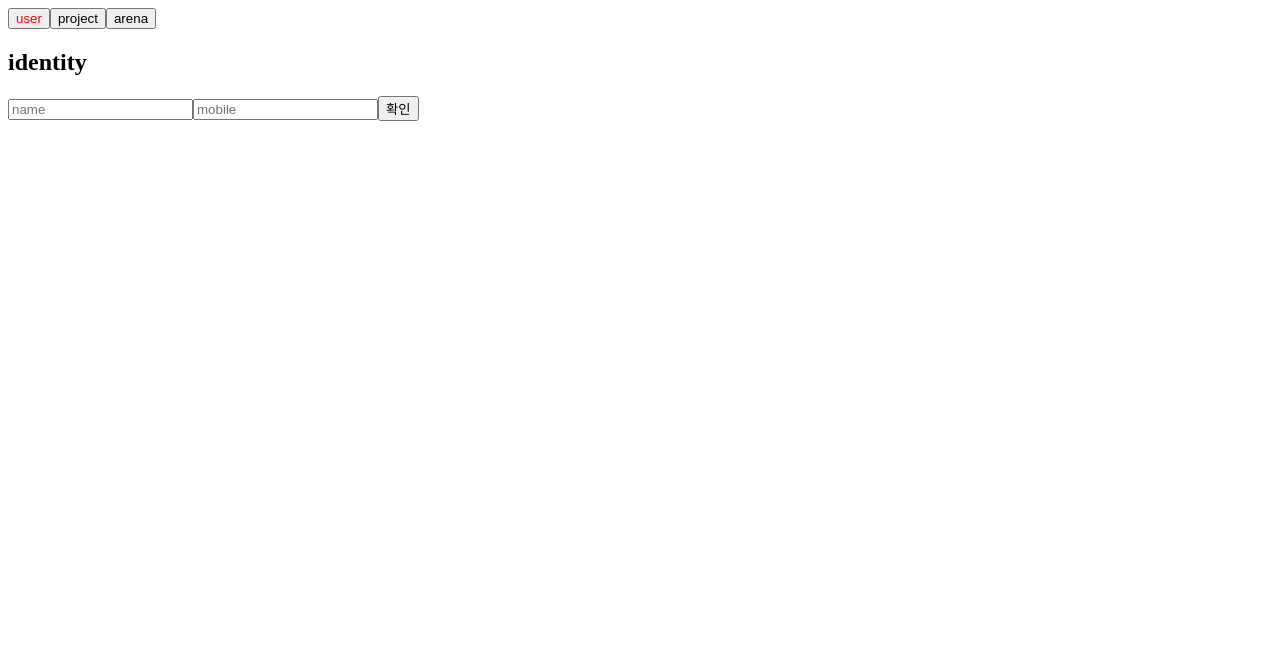
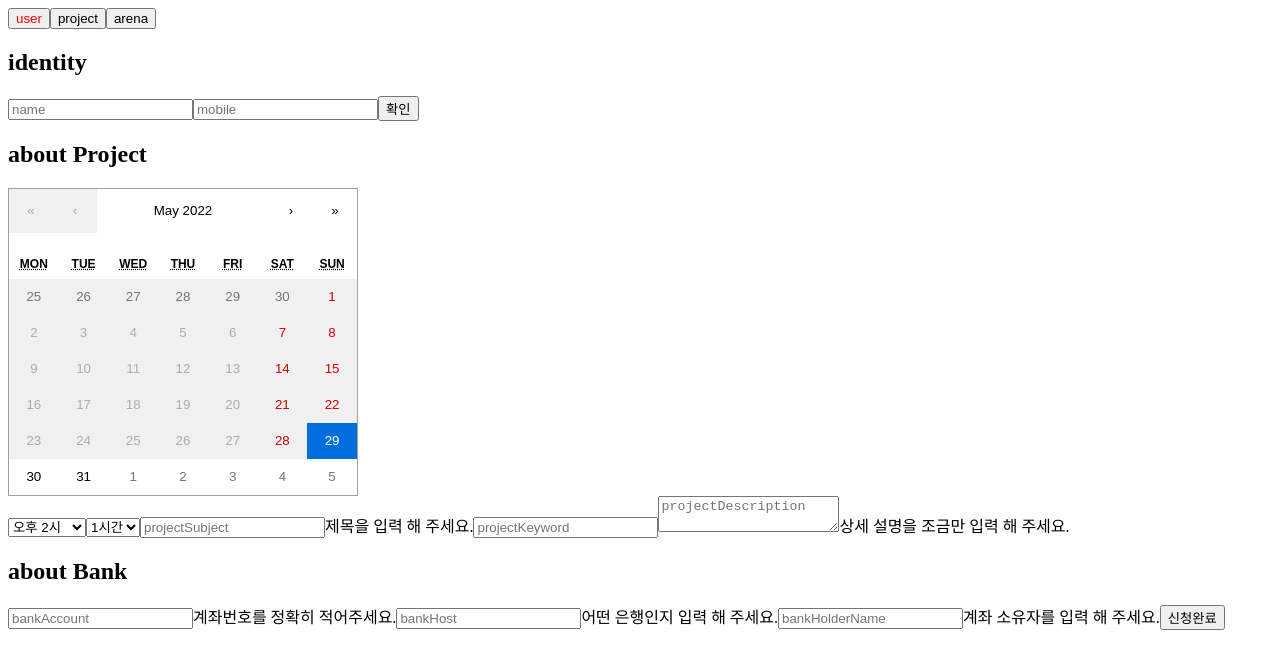
Before and after one commit to greyHairChooseLife/bulse_frontend, a React (Create React App) app: page / in a window 1280 px wide. Both pictures are taken after a click on the button "project". Shown: the top 668 px of the page. Built offline with nearby package versions, Linux system fonts and the light colour scheme; no server answers.

Commit message:
leave flag for QnA

```diff
--- a/src/components/Project.tsx
+++ b/src/components/Project.tsx
@@ -1,23 +1,79 @@
-import React, { useState, useEffect } from 'react';
+import React, { useState, useEffect, useReducer } from 'react';
 import axios from 'axios';
+import Calendar from 'react-calendar';
+import 'react-calendar/dist/Calendar.css';
 
 const api = axios.create({
 	baseURL: `http://${process.env.REACT_APP_API_SERVER_HOST}:${process.env.REACT_APP_API_SERVER_PORT}`,
 })
 console.log('axios baseURL : ', `http://${process.env.REACT_APP_API_SERVER_HOST}:${process.env.REACT_APP_API_SERVER_PORT}`);
 
-interface Iidentity {
-	mobileNumber: number | '',
-	name: string,
+interface IIdentity {
+	mobileNumber: number | ''
+	name: string
 	entered: boolean
+}
+
+interface INewProject {
+	projectTime: number
+	projectHour: number
+	projectSubject: string
+	projectKeyword?: string
+	projectDescription: string
+	bankAccount: number
+	bankHost: string
+	bankHolderName: string
 }
 
 export const Project = () => {
 
-	const [ identity, setIdentity ] = useState<Iidentity>({mobileNumber: '', name: '', entered: false});
+	const [ identity, setIdentity ] = useState<IIdentity>({mobileNumber: '', name: '', entered: false});
 	const [ projectList, setProjectList ] = useState<null>(null);
+	const [ newProject, setNewProject ] = useState<INewProject>({
+		projectTime: 14,
+		projectHour: 1,
+		projectSubject: '',
+		projectDescription: '',
+		bankAccount: 0,
+		bankHost: '',
+		bankHolderName:''
+	});
+	const [ newProjectDate, setNewProjectDate ] = useState<Date>(new Date());
 
-	//타이핑 할 때마다 setter함수 실행
+	interface IValidationErrMsg {
+		subject: string | null
+		description: string | null
+		bankAccount: string | null
+		bankHost: string | null
+		bankHolderName: string | null
+	}
+
+	const [ validationErrMsg, setValidationErrMsg ] = useState<IValidationErrMsg>({
+		subject: '제목을 입력 해 주세요.',
+		description: '상세 설명을 조금만 입력 해 주세요.',
+		bankAccount: '계좌번호를 정확히 적어주세요.',
+		bankHost: '어떤 은행인지 입력 해 주세요.',
+		bankHolderName: '계좌 소유자를 입력 해 주세요.',
+	});
+
+	interface IValidationErrCheck {
+		subject: boolean
+		description: boolean
+		bankAccount: boolean
+		bankHost: boolean
+		bankHolderName: boolean
+	}
+
+	const [ validationErrCheck, setValidationErrCheck ] = useState<IValidationErrCheck>({
+		subject: true,
+		description: true,
+		bankAccount: true,
+		bankHost: true,
+		bankHolderName: true,
+	})
+
+	// About IDENTITY
+	// 타이핑 할 때마다 setter함수 실행
 	const onChangeIdentity = (e: React.ChangeEvent<HTMLInputElement>) => {
 		const { name, value } = e.target;
 		setIdentity({
@@ -26,8 +82,8 @@ export const Project = () => {
 		});
 	};
 
-	//이름, 전화번호 유효성 확인
-	const checkValideIdentity = (name: string, mobileNumber: number | '') => {
+	// 이름, 전화번호 유효성 확인
+	const checkValideIdentity = (name: string, mobileNumber: number | ''): boolean => {
 		if(String(mobileNumber).length !== 11){
 			alert('11자리 전화번호를 정확히 입력해 주세요.');
 			return false;
@@ -35,12 +91,12 @@ export const Project = () => {
 		let haveNaN = false;
 		String(mobileNumber).split('').forEach((ele) => {
 			console.log(parseInt(ele));
-			if(isNaN(parseInt(ele))){
-				alert('숫자만 넣어 주세요.');
-				haveNaN = true;
-			}
+			if(isNaN(parseInt(ele))) haveNaN = true;
 		})
-		if(haveNaN !== false) return false;
+		if(haveNaN !== false){
+			alert('숫자만 넣어 주세요.');
+			return false;
+		}
 		if(name.trim() === ''){
 			alert('이름을 입력 해 주세요.')
 			return false;
@@ -49,8 +105,8 @@ export const Project = () => {
 		return true;
 	};
 
-	//입력된 이름, 전화번호로 등록된 projectList 받아오기
-	const fetchProjectList = async () => {
+	// 입력된 이름, 전화번호로 등록된 projectList 받아오기
+	const getProjectList = async () => {
 		const response = await api.get(`/project/${identity.mobileNumber}/${identity.name}`);
 		setProjectList(response.data);
 	};
@@ -62,7 +118,7 @@ export const Project = () => {
 			<input placeholder="mobile" onChange={onChangeIdentity} value={identity.mobileNumber} name="mobileNumber"></input>
 			<button onClick={() => {
 				if(checkValideIdentity(identity.name, identity.mobileNumber)){
-					fetchProjectList();
+					getProjectList();
 					setIdentity({
 						...identity,
 						entered: true
@@ -71,24 +127,254 @@ export const Project = () => {
 				}
 			}}>확인</button>
 		</div>;
+
+	// 타이핑 할 때마다 setter함수 실행
+	const onChangeProject = (e: React.ChangeEvent<HTMLInputElement | HTMLTextAreaElement | HTMLSelectElement>) => {
+		const { name, value } = e.target;
+		setNewProject({
+			...newProject,
+			[name]: value,
+		});
+		console.log('kkk: ', validationErrCheck);
+	};
+
+	useEffect(() => {
+		if(newProject.projectSubject.trim() === ''){
+			setValidationErrCheck({
+				...validationErrCheck,
+				subject: true
+			})
+		}else{
+			setValidationErrCheck({
+				...validationErrCheck,
+				subject: false
+			})
+		}
+
+		if(newProject.projectDescription.trim() === ''){
+			setValidationErrCheck({
+				...validationErrCheck,
+				description: true
+			})
+		}else{
+			setValidationErrCheck({
+				...validationErrCheck,
+				description: false
+			})
+		}
+
+		let haveNaN = false;
+		String(newProject.bankAccount).split('').forEach(ele => {
+			if(isNaN(parseInt(ele))) haveNaN = true;
+		})
+		if(haveNaN !== false || newProject.bankAccount === 0){
+			setValidationErrCheck({
+				...validationErrCheck,
+				bankAccount: true
+			})
+		}else{
+			setValidationErrCheck({
+				...validationErrCheck,
+				bankAccount: false
+			})
+		}
+
+		if(newProject.bankHost.trim() === ''){
+			setValidationErrCheck({
+				...validationErrCheck,
+				bankHost: true
+			})
+		}else{
+			setValidationErrCheck({
+				...validationErrCheck,
+				bankHost: false
+			})
+		}
+
+		if(newProject.bankHolderName.trim() === ''){
+			setValidationErrCheck({
+				...validationErrCheck,
+				bankHolderName: true
+			})
+		}else{
+			setValidationErrCheck({
+				...validationErrCheck,
+				bankHolderName: false
+			})
+		}
+	}, [newProject])
+
+	const onChangeProjectCheckErr = (index: string) => {
+		switch(index){
+			case 'subject':
+				if(newProject.projectSubject.trim() === ''){
+					setValidationErrCheck({
+						...validationErrCheck,
+						subject: true
+					})
+					console.log('subject wrong');
+				}else{
+					setValidationErrCheck({
+						...validationErrCheck,
+						subject: false
+					})
+					console.log('subject fine');
+				}
+				break;
+			case 'description':
+				if(newProject.projectDescription.trim() === ''){
+					setValidationErrCheck({
+						...validationErrCheck,
+						description: true
+					})
+					console.log('description wrong');
+				}else{
+					setValidationErrCheck({
+						...validationErrCheck,
+						description: false
+					})
+					console.log('description fine');
+				}
+				break;
+			case 'bankAccount':
+				let haveNaN = false;
+				String(newProject.bankAccount).split('').forEach(ele => {
+					if(isNaN(parseInt(ele))) haveNaN = true;
+				})
+				if(haveNaN !== false || newProject.bankAccount === 0){
+					setValidationErrCheck({
+						...validationErrCheck,
+						bankAccount: true
+					})
+				}else{
+					setValidationErrCheck({
+						...validationErrCheck,
+						bankAccount: false
+					})
+				}
+				break;
+			case 'bankHost':
+				if(newProject.bankHost.trim() === ''){
+					setValidationErrCheck({
+						...validationErrCheck,
+						bankHost: true
+					})
+				}else{
+					setValidationErrCheck({
+						...validationErrCheck,
+						bankHost: false
+					})
+				}
+				break;
+			case 'bankHolderName':
+				if(newProject.bankHolderName.trim() === ''){
+					setValidationErrCheck({
+						...validationErrCheck,
+						bankHolderName: true
+					})
+				}else{
+					setValidationErrCheck({
+						...validationErrCheck,
+						bankHolderName: false
+					})
+				}
+				break;
+			default :
+				console.log('wrong string');
+		}
+	}
+
+//			<button onClick={async () => {
+//				const form: {sanitizing: ISanitizeNewProject, posting: IPostNewProject} = {
+//					sanitizing: {
+//						keyword: newProject.projectKeyword,
+//					},
+//					posting: {
+//						readyToPost: false,
+//						identity: identity,
+//						newProject: newProject,
+//						newProjectDate: newProjectDate
+//					}
+//				}
+//				console.log('validaty confirmed');
+//				sanitizeProjectInput(form.sanitizing).then(() => console.log(newProject))
+//			}}>신청완료</button>
+
+	//
+	// 적절한 형식으로 변환
+	interface ISanitizeNewProject {
+		keyword?: string
+	}
+	const sanitizeProjectInput = async (form: ISanitizeNewProject) => {
+		const {keyword} = form;
+		let sanitized;
+		if(keyword !== undefined){
+			sanitized = keyword.split(',').map(ele => {return ele.trim()}).join(', ');
+		}
+		setNewProject({
+			...newProject,
+			projectKeyword: sanitized
+		});
+	}
+
+	//
+	interface IPostNewProject {
+		readyToPost: boolean
+		identity: IIdentity
+		newProject: INewProject
+		newProjectDate: Date
+	}
+	// 입력된 이름, 전화번호로 등록된 projectList 받아오기
+	// const postNewProject = () => { api.post() }
+
 	const projectInput =
 		<div>
-			<h2>about project</h2>
-			<input placeholder="project_datetime"></input>
-			<input placeholder="subject"></input>
-			<input placeholder="project_keyword"></input>
-			<input placeholder="project_description"></input>
-			<h2>about bank account</h2>
-			<input placeholder="bank_account"></input>
-			<input placeholder="bank_host"></input>
-			<input placeholder="bank_holder_name"></input>
+			<h2>about Project</h2>
+			<Calendar defaultValue={new Date()} minDate={new Date()} onChange={setNewProjectDate} value={newProjectDate}></Calendar>
+			<select size={1} onChange={onChangeProject} name="projectTime">
+				<option value="14">오후 2시</option>
+				<option value="15">오후 3시</option>
+				<option value="16">오후 4시</option>
+				<option value="17">오후 5시</option>
+				<option value="18">오후 6시</option>
+				<option value="19">오후 7시</option>
+				<option value="20">오후 8시</option>
+				<option value="21">오후 9시</option>
+				<option value="22">오후 10시</option>
+			</select>
+			<select size={1} onChange={onChangeProject} name="projectHour">
+				<option value="1">1시간</option>
+				<option value="2">2시간</option>
+			</select>
+			<input type="text" placeholder="projectSubject" onChange={(e)=>{onChangeProject(e); onChangeProjectCheckErr('subject')}} name="projectSubject"></input>
+			<label>{validationErrMsg.subject}</label>
+
+			<input type="text" placeholder="projectKeyword" onChange={(e)=>{onChangeProject(e);}} name="projectKeyword"></input>
+
+			<textarea placeholder="projectDescription" onChange={(e)=>{onChangeProject(e); onChangeProjectCheckErr('description')}} name="projectDescription"></textarea>
+			<label>{validationErrMsg.description}</label>
+
+			<h2>about Bank</h2>
+			<input type="text" placeholder="bankAccount" onChange={(e)=>{onChangeProject(e); onChangeProjectCheckErr('bankAccount')}} name="bankAccount"></input>
+			<label>{validationErrMsg.bankAccount}</label>
+
+			<input type="text" placeholder="bankHost" onChange={(e)=>{onChangeProject(e); onChangeProjectCheckErr('bankHost')}} name="bankHost"></input>
+			<label>{validationErrMsg.bankHost}</label>
+
+			<input type="text" placeholder="bankHolderName" onChange={(e)=>{onChangeProject(e); onChangeProjectCheckErr('bankHolderName')}} name="bankHolderName"></input>
+			<label>{validationErrMsg.bankHolderName}</label>
+
+			<button onClick={() => {
+				console.log('clicked');
+				console.log('how is it?: ', validationErrCheck);
+			}}>신청완료</button>
 		</div>;
 
 	return (
 		<div className="projectBoard">
 			{identity.entered ? null : identityInput}
 			{identity.entered ? <div>[{projectList}]</div> : null}
-			{identity.entered ? projectInput : null}
+			{!identity.entered ? projectInput : null}
 		</div>
 	);
 }
```
